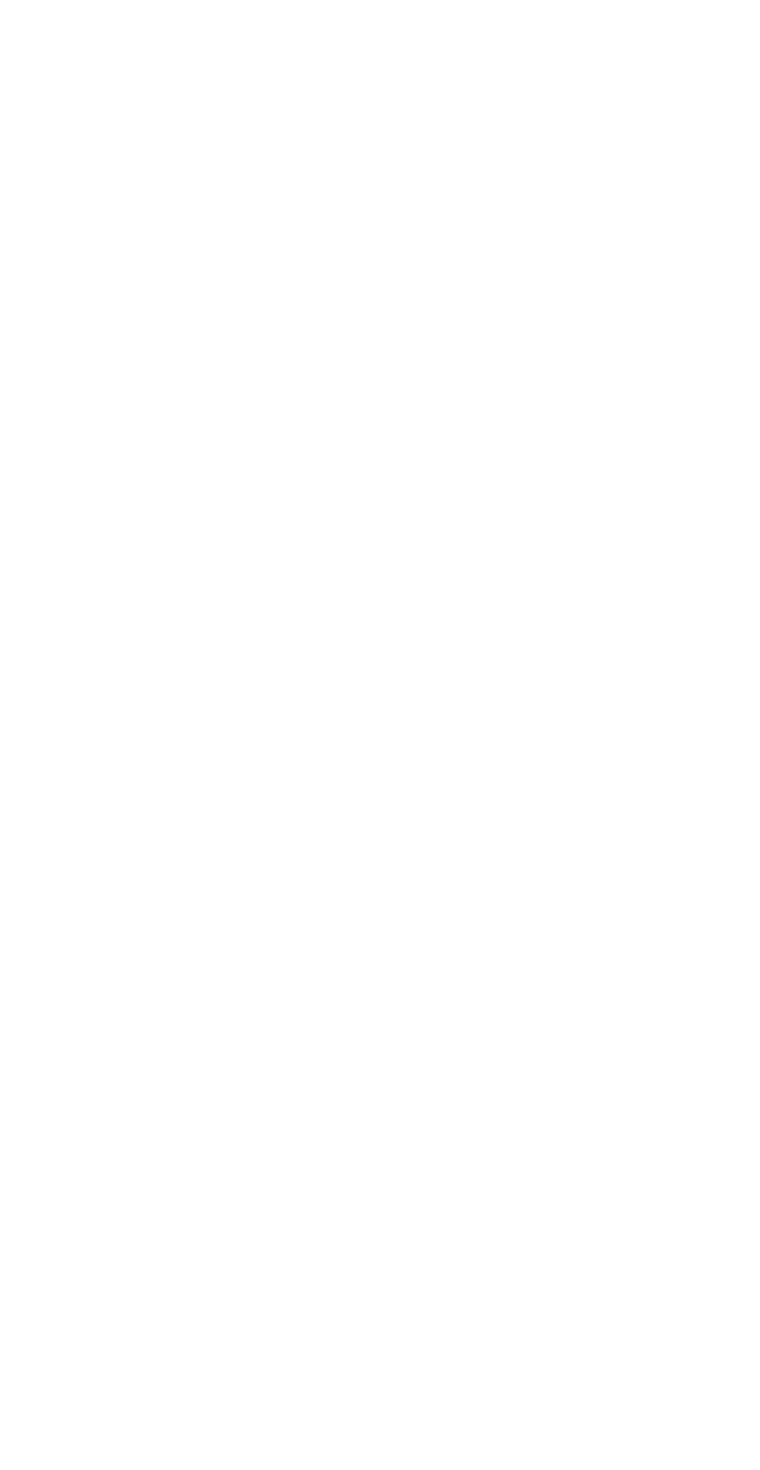
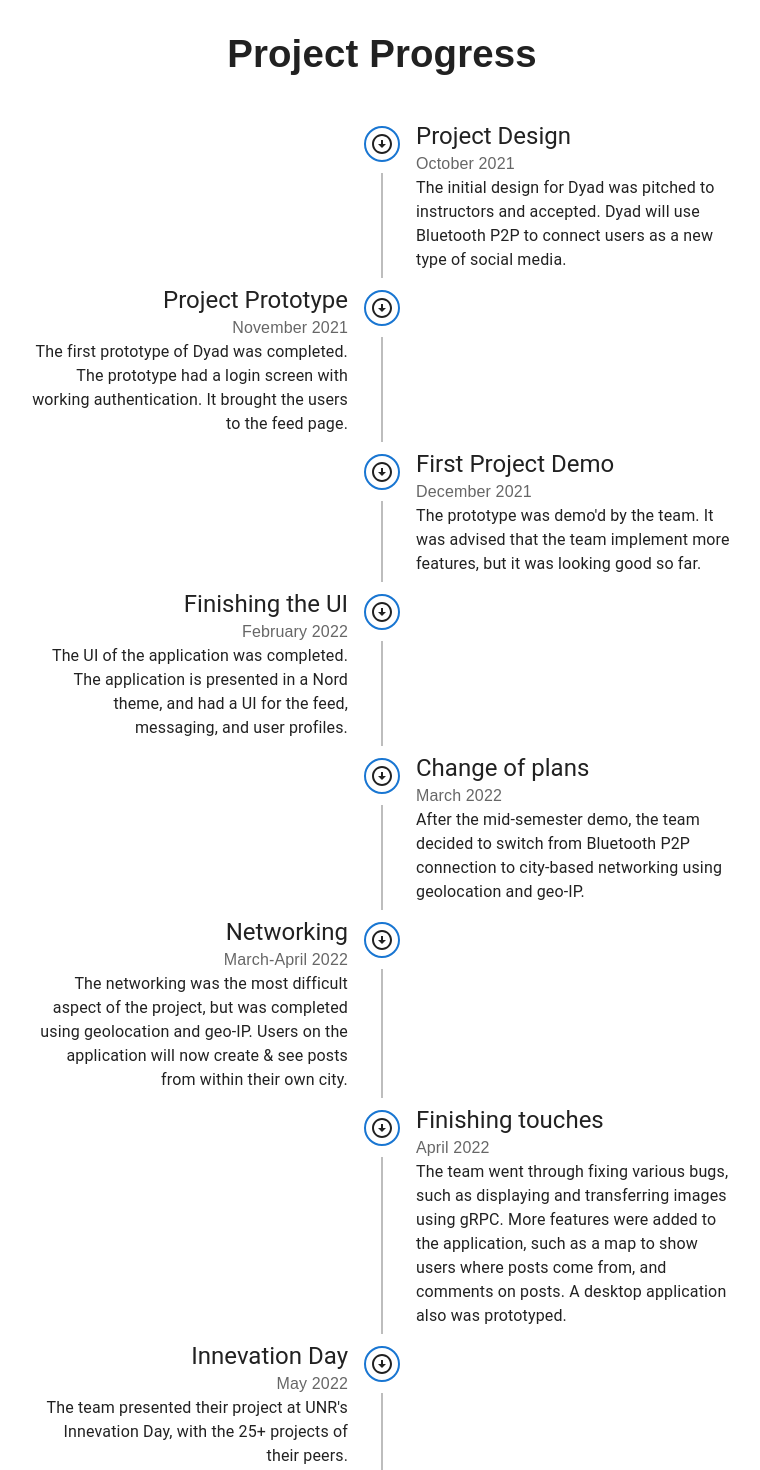
Before and after one commit to DyadSocial/dyad-web, a Next.js app in the folder dyad-web/: page /about in a window 1280 px wide. Shown: the part 1620-3090 px from the top of the page, without its empty margins (258-1018 px from the left). Before the commit the page ends 1722 px from the top, so only its background shows below. Built offline with nearby package versions, Linux system fonts and the light colour scheme.

Commit message:
Added a timeline to the about page for instructors to see progress

```diff
--- a/dyad-web/package.json
+++ b/dyad-web/package.json
@@ -12,8 +12,11 @@
     "@emotion/react": "latest",
     "@emotion/server": "latest",
     "@emotion/styled": "latest",
+    "@mui/icons-material": "^5.6.1",
+    "@mui/lab": "latest",
     "@mui/material": "latest",
     "axios": "^0.26.0",
+    "google-protobuf": "^3.6.1",
     "grpc-web": "^1.3.1",
     "imagemin-mozjpeg": "^9.0.0",
     "imagemin-optipng": "^8.0.0",
@@ -25,8 +28,7 @@
     "react-dom": "17.0.2",
     "react-loading-dot": "^1.0.6",
     "react-validation": "^3.0.7",
-    "validator": "^13.7.0",
-    "google-protobuf": "^3.6.1"
+    "validator": "^13.7.0"
   },
   "devDependencies": {
     "eslint": "7.32.0",
--- a/dyad-web/pages/about.js
+++ b/dyad-web/pages/about.js
@@ -2,6 +2,61 @@
 import Stack from "@mui/material/Stack";
 import * as React from "react";
 import styles from "../styles/About.module.css";
+import { Timeline, TimelineItem, TimelineConnector, TimelineContent, TimelineDot, TimelineSeparator, TimelineOppositeContent } from "@mui/lab";
+import Typography from '@mui/material/Typography';
+import ArrowCircleDownOutlined from '@mui/icons-material/ArrowCircleDownOutlined';
+
+let events = [
+  //Event 1
+  {
+    title: 'Project Design',
+    event: 'The initial design for Dyad was pitched to instructors and accepted. Dyad will use Bluetooth P2P to connect users as a new type of social media.',
+    date: 'October 2021',
+  },
+  //Event 2
+  {
+    title: 'Project Prototype',
+    event: 'The first prototype of Dyad was completed. The prototype had a login screen with working authentication. It brought the users to the feed page.',
+    date: 'November 2021',
+  },
+  //Event 3
+  {
+    title: 'First Project Demo',
+    event: 'The prototype was demo\'d by the team. It was advised that the team implement more features, but it was looking good so far.',
+    date: 'December 2021',
+  },
+  //Event 4
+  {
+    title: 'Finishing the UI',
+    event: 'The UI of the application was completed. The application is presented in a Nord theme, and had a UI for the feed, messaging, and user profiles.',
+    date: 'February 2022',
+  },
+  //Event 5
+  {
+    title: 'Change of plans',
+    event: 'After the mid-semester demo, the team decided to switch from Bluetooth P2P connection to city-based networking using geolocation and geo-IP.',
+    date: 'March 2022',
+  },
+  //Event 6
+  {
+    title: 'Networking',
+    event: 'The networking was the most difficult aspect of the project, but was completed using geolocation and geo-IP. Users on the application will now create & see posts from within their own city.',
+    date: 'March-April 2022',
+  },
+  //Event 7
+  {
+    title: 'Finishing touches',
+    event: 'The team went through fixing various bugs, such as displaying and transferring images using gRPC. More features were added to the application, such as a map to show users where posts come from, and comments on posts. A desktop application also was prototyped.',
+    date: 'April 2022',
+  },
+  //Event 8
+  {
+    title: 'Innevation Day',
+    event: 'The team presented their project at UNR\'s Innevation Day, with the 25+ projects of their peers.',
+    date: 'May 2022',
+  },
+
+]
 
 export default function About() {
   return (
@@ -104,10 +159,186 @@
                 </ul>
               </p>
             </div>
+            <div className={styles["description-title"]}>
+              <h1>Project Progress</h1>
+              <Timeline position="alternate">
+                {/* Event 1 */}
+                <TimelineItem>
+                  <TimelineSeparator>
+                    <TimelineDot color="primary" variant="outlined">
+                      <ArrowCircleDownOutlined />
+                    </TimelineDot>
+                    <TimelineConnector />
+                  </TimelineSeparator>
+                  <TimelineContent>
+                    <Typography variant="h5" component="span">
+                      {events[0].title}
+                      <br/>
+                    </Typography>
+                    <Typography variant="h9" component="span" color="text.secondary">
+                      {events[0].date}
+                    </Typography>
+                    <Typography>
+                      {events[0].event}
+                    </Typography>
+                  </TimelineContent>
+                </TimelineItem>
+                {/* Event 2 */}
+                <TimelineItem>
+                  <TimelineSeparator>
+                    <TimelineDot color="primary" variant="outlined">
+                      <ArrowCircleDownOutlined />
+                    </TimelineDot>
+                    <TimelineConnector />
+                  </TimelineSeparator>
+                  <TimelineContent>
+                    <Typography variant="h5" component="span">
+                      {events[1].title}
+                      <br/>
+                    </Typography>
+                    <Typography variant="h9" component="span" color="text.secondary">
+                      {events[1].date}
+                    </Typography>
+                    <Typography>
+                      {events[1].event}
+                    </Typography>
+                  </TimelineContent>
+                </TimelineItem>
+                {/* Event 3 */}
+                <TimelineItem>
+                  <TimelineSeparator>
+                    <TimelineDot color="primary" variant="outlined">
+                      <ArrowCircleDownOutlined />
+                    </TimelineDot>
+                    <TimelineConnector />
+                  </TimelineSeparator>
+                  <TimelineContent>
+                    <Typography variant="h5" component="span">
+                      {events[2].title}
+                      <br/>
+                    </Typography>
+                    <Typography variant="h9" component="span" color="text.secondary">
+                      {events[2].date}
+                    </Typography>
+                    <Typography>
+                      {events[2].event}
+                    </Typography>
+                  </TimelineContent>
+                </TimelineItem>
+                {/* Event 4 */}
+                <TimelineItem>
+                  <TimelineSeparator>
+                    <TimelineDot color="primary" variant="outlined">
+                      <ArrowCircleDownOutlined />
+                    </TimelineDot>
+                    <TimelineConnector />
+                  </TimelineSeparator>
+                  <TimelineContent>
+                    <Typography variant="h5" component="span">
+                      {events[3].title}
+                      <br/>
+                    </Typography>
+                    <Typography variant="h9" component="span" color="text.secondary">
+                      {events[3].date}
+                    </Typography>
+                    <Typography>
+                      {events[3].event}
+                    </Typography>
+                  </TimelineContent>
+                </TimelineItem>
+                {/* Event 5 */}
+                <TimelineItem>
+                  <TimelineSeparator>
+                    <TimelineDot color="primary" variant="outlined">
+                      <ArrowCircleDownOutlined />
+                    </TimelineDot>
+                    <TimelineConnector />
+                  </TimelineSeparator>
+                  <TimelineContent>
+                    <Typography variant="h5" component="span">
+                      {events[4].title}
+                      <br/>
+                    </Typography>
+                    <Typography variant="h9" component="span" color="text.secondary">
+                      {events[4].date}
+                    </Typography>
+                    <Typography>
+                      {events[4].event}
+                    </Typography>
+                  </TimelineContent>
+                </TimelineItem>
+                {/* Event 6 */}
+                <TimelineItem>
+                  <TimelineSeparator>
+                    <TimelineDot color="primary" variant="outlined">
+                      <ArrowCircleDownOutlined />
+                    </TimelineDot>
+                    <TimelineConnector />
+                  </TimelineSeparator>
+                  <TimelineContent>
+                    <Typography variant="h5" component="span">
+                      {events[5].title}
+                      <br/>
+                    </Typography>
+                    <Typography variant="h9" component="span" color="text.secondary">
+                      {events[5].date}
+                    </Typography>
+                    <Typography>
+                      {events[5].event}
+                    </Typography>
+                  </TimelineContent>
+                </TimelineItem>
+                {/* Event 7 */}
+                <TimelineItem>
+                  <TimelineSeparator>
+                    <TimelineDot color="primary" variant="outlined">
+                      <ArrowCircleDownOutlined />
+                    </TimelineDot>
+                    <TimelineConnector />
+                  </TimelineSeparator>
+                  <TimelineContent>
+                    <Typography variant="h5" component="span">
+                      {events[6].title}
+                      <br/>
+                    </Typography>
+                    <Typography variant="h9" component="span" color="text.secondary">
+                      {events[6].date}
+                    </Typography>
+                    <Typography>
+                      {events[6].event}
+                    </Typography>
+                  </TimelineContent>
+                </TimelineItem>
+                {/* Event 8 */}
+                <TimelineItem>
+                  <TimelineSeparator>
+                    <TimelineDot color="primary" variant="outlined">
+                      <ArrowCircleDownOutlined />
+                    </TimelineDot>
+                    <TimelineConnector />
+                  </TimelineSeparator>
+                  <TimelineContent>
+                    <Typography variant="h5" component="span">
+                      {events[7].title}
+                      <br/>
+                    </Typography>
+                    <Typography variant="h9" component="span" color="text.secondary">
+                      {events[7].date}
+                    </Typography>
+                    <Typography>
+                      {events[7].event}
+                    </Typography>
+                  </TimelineContent>
+                </TimelineItem>
+              </Timeline>
+            </div>
+            <div className={styles["description-title"]}>
+              <h1>Project Poster & Video</h1>
+            </div>
           </div>
         </div>
       </center>
     </div>
-    //TODO: Project related resources part of Canvas page
+
   );
 }
```
